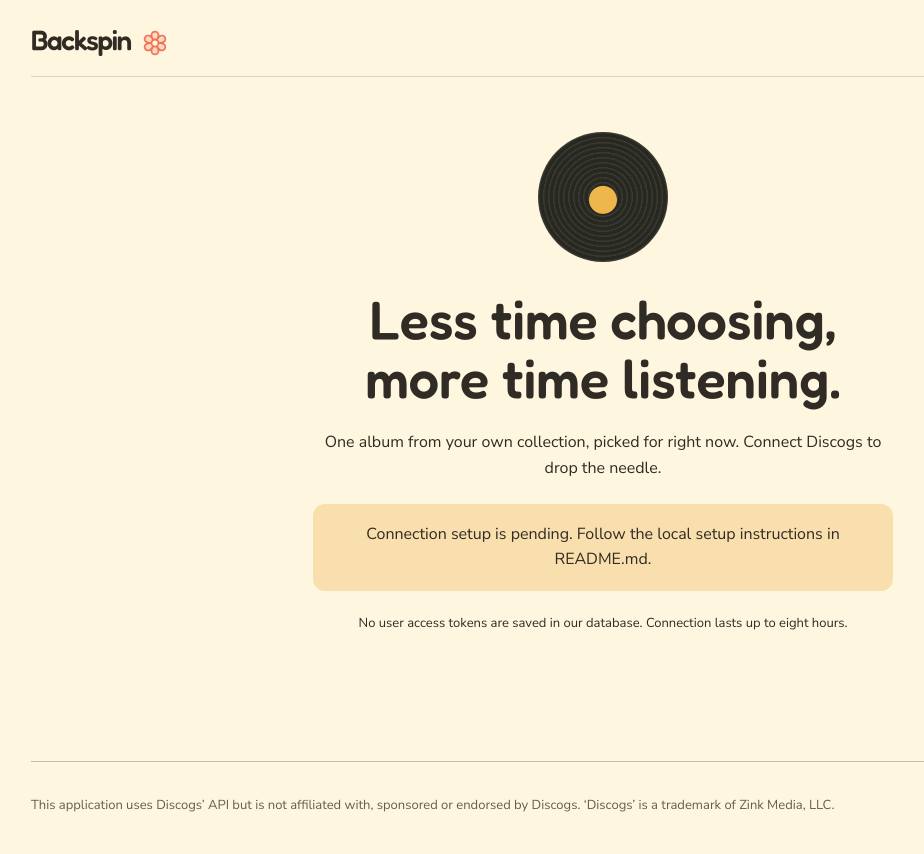
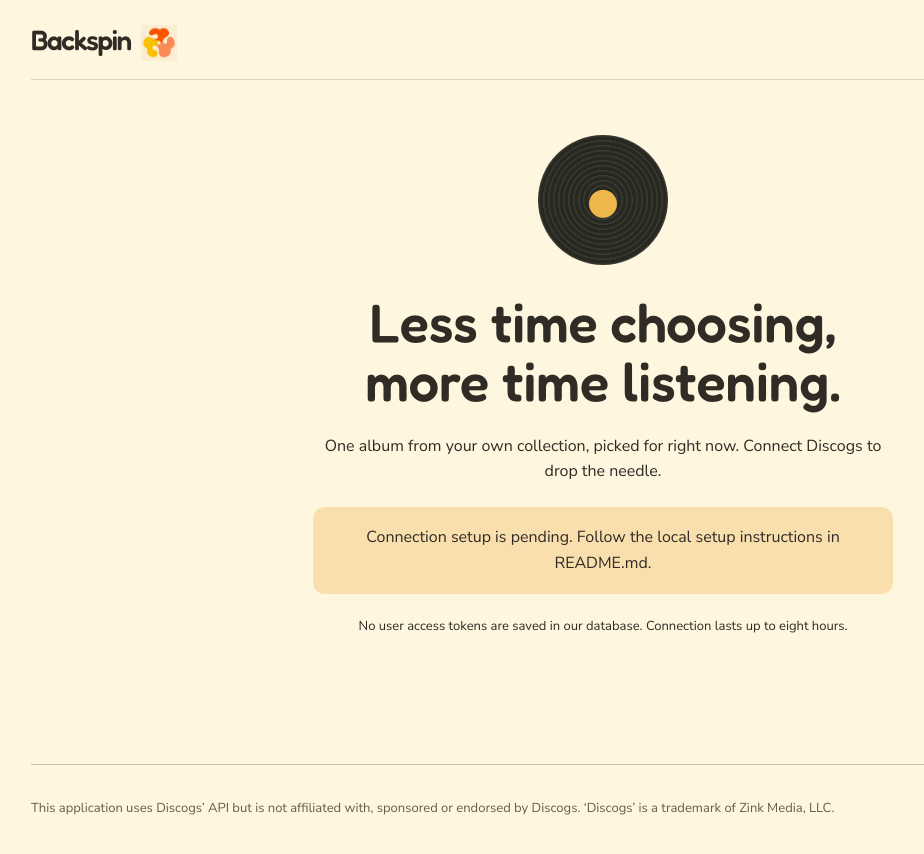
Before and after one commit to Nicholas-Nazario/backspin, a Next.js app: page /collection in a window 1280 px wide. Shown: the top 854 px of the page, without its empty margins (37-961 px from the left). Built offline with nearby package versions, Linux system fonts and the light colour scheme; no server answers.

Commit message:
Add citrus bloom logo to header and loading vinyl

```diff
--- a/app/components/app-shell.tsx
+++ b/app/components/app-shell.tsx
@@ -1,12 +1,12 @@
 import styles from "../page.module.css";
 import {
-  FlowerIcon,
   GearSixIcon,
   ArrowUpRightIcon,
   SignOutIcon,
 } from "@phosphor-icons/react/ssr";
 import { session } from "../../lib/session";
 import Link from "next/link";
+import { BrandMark } from "./brand-mark";
 export async function AppShell({
   children,
   active,
@@ -30,7 +30,7 @@ export async function AppShell({
         <h1 className={styles.title}>
           Backspin
           <span>
-            <FlowerIcon size={28} weight="duotone" aria-hidden="true" />
+            <BrandMark size={36} />
           </span>
         </h1>
         {s && (
--- /dev/null
+++ b/app/components/brand-mark.module.css
@@ -0,0 +1,4 @@
+.mark {
+  display: block;
+  mix-blend-mode: multiply;
+}
--- /dev/null
+++ b/app/components/brand-mark.tsx
@@ -0,0 +1,13 @@
+import styles from "./brand-mark.module.css";
+
+export function BrandMark({ size }: { size: number }) {
+  return (
+    <img
+      src="/brand/citrus-bloom.png"
+      width={size}
+      height={size}
+      alt=""
+      className={styles.mark}
+    />
+  );
+}
--- a/app/page.module.css
+++ b/app/page.module.css
@@ -17,7 +17,6 @@
   line-height: 1.2;
 }
 .title span {
-  color: #ef7257;
   margin-left: 10px;
   display: inline-flex;
   vertical-align: middle;
--- a/app/recommendation/vinyl-button.module.css
+++ b/app/recommendation/vinyl-button.module.css
@@ -45,6 +45,9 @@
 }
 .labelText {
   animation: label-in 280ms ease-out both;
+}
+.button[data-loading="true"] .label {
+  background: #fff6df;
 }
 .button:not(:disabled):hover .label,
 .button:not(:disabled):focus-visible .label {
--- a/app/recommendation/vinyl-button.tsx
+++ b/app/recommendation/vinyl-button.tsx
@@ -1,4 +1,4 @@
-import { FlowerIcon } from "@phosphor-icons/react";
+import { BrandMark } from "../components/brand-mark";
 import styles from "./vinyl-button.module.css";
 
 export function VinylButton({
@@ -40,7 +40,7 @@ export function VinylButton({
       >
         <span className={styles.label}>
           {loading ? (
-            <FlowerIcon size={38} weight="duotone" />
+            <BrandMark size={72} />
           ) : (
             <span className={styles.labelText}>Drop the needle</span>
           )}
```
Also changed, not shown: public/brand/citrus-bloom.png (added), 1 other file (tests, documents, lock files or other folders).
